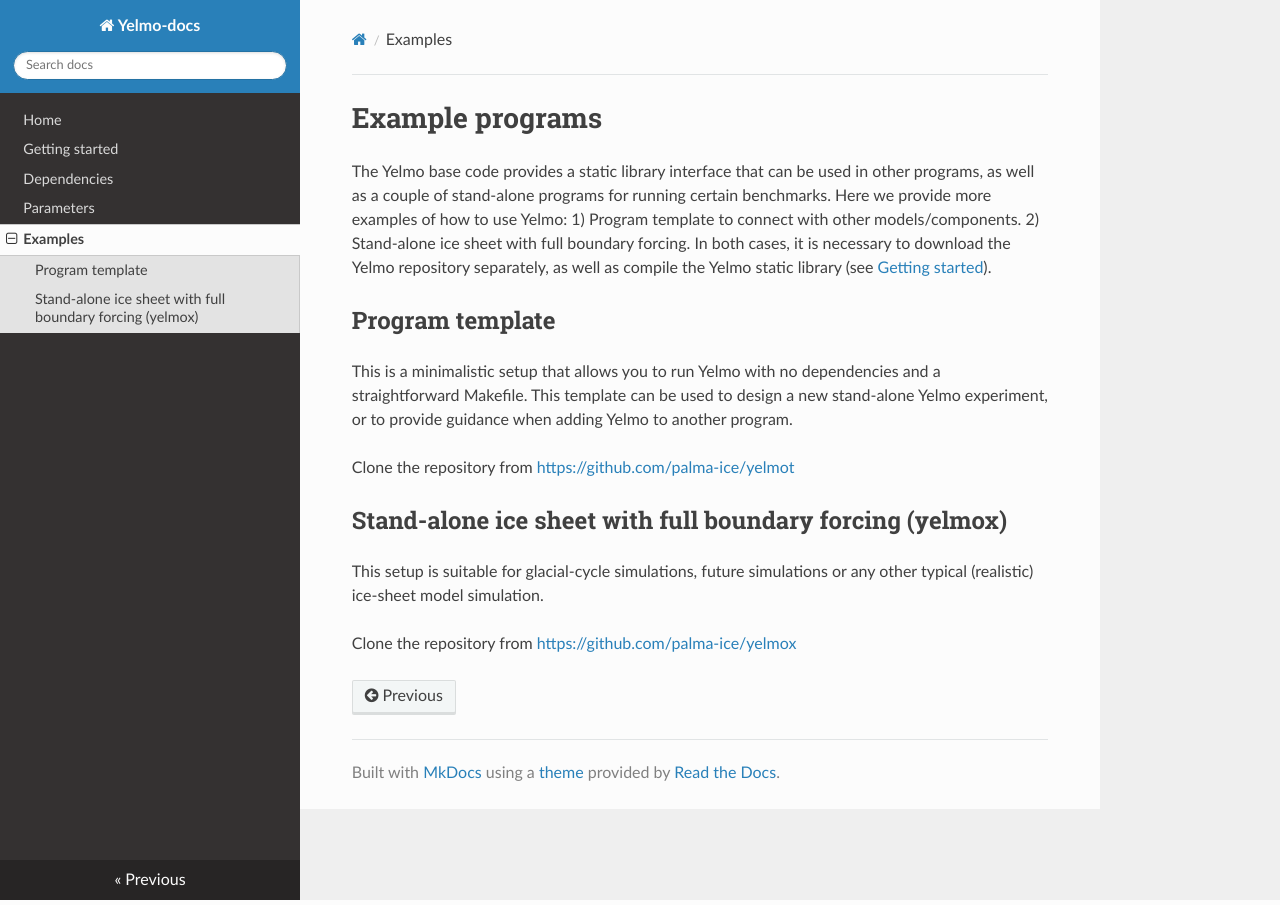
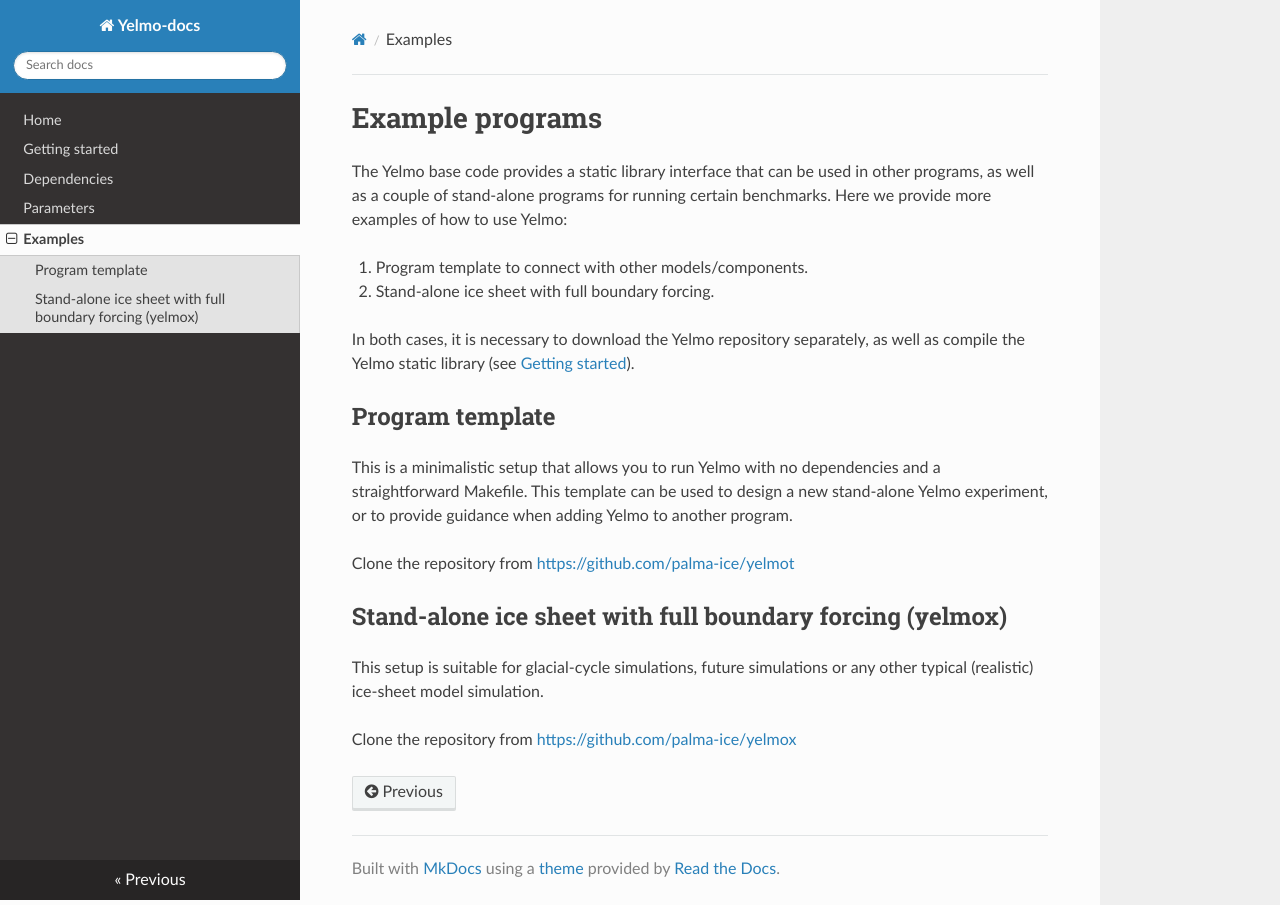
Before and after one commit to palma-ice/yelmo-docs, an MkDocs documentation site: the page built from docs/example-programs.md, in a window 1280 px wide. Built offline with MkDocs 1.6.1, drawn with Linux system fonts in a browser that asks for light colours; nearby versions of some CDN libraries.

Commit message:
Updated examples.

```diff
--- a/docs/example-programs.md
+++ b/docs/example-programs.md
@@ -4,8 +4,10 @@ The Yelmo base code provides a static library interface that can be used in
 other programs, as well as a couple of stand-alone programs for running
 certain benchmarks. Here we provide more examples of how to use
 Yelmo:
-1) Program template to connect with other models/components.
-2) Stand-alone ice sheet with full boundary forcing.
+
+1. Program template to connect with other models/components.
+2. Stand-alone ice sheet with full boundary forcing.
+
 In both cases, it is necessary to download the Yelmo repository
 separately, as well as compile the Yelmo static library
 (see [Getting started](getting-started)).
```
